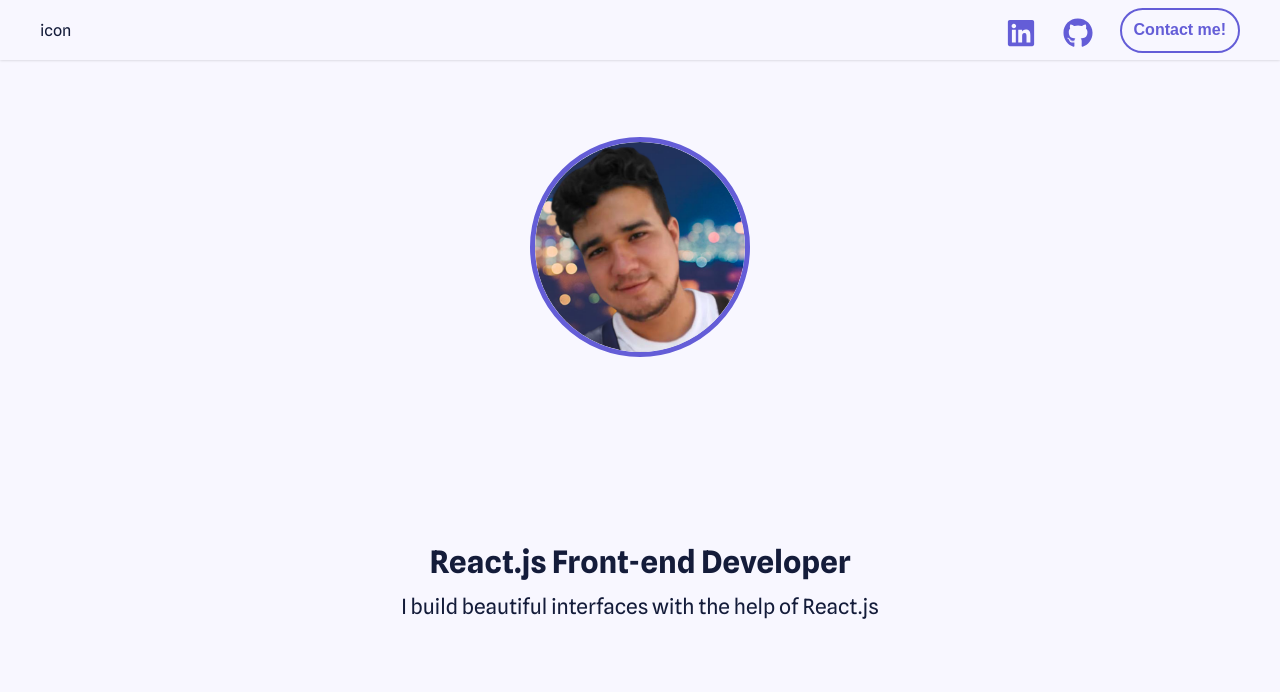
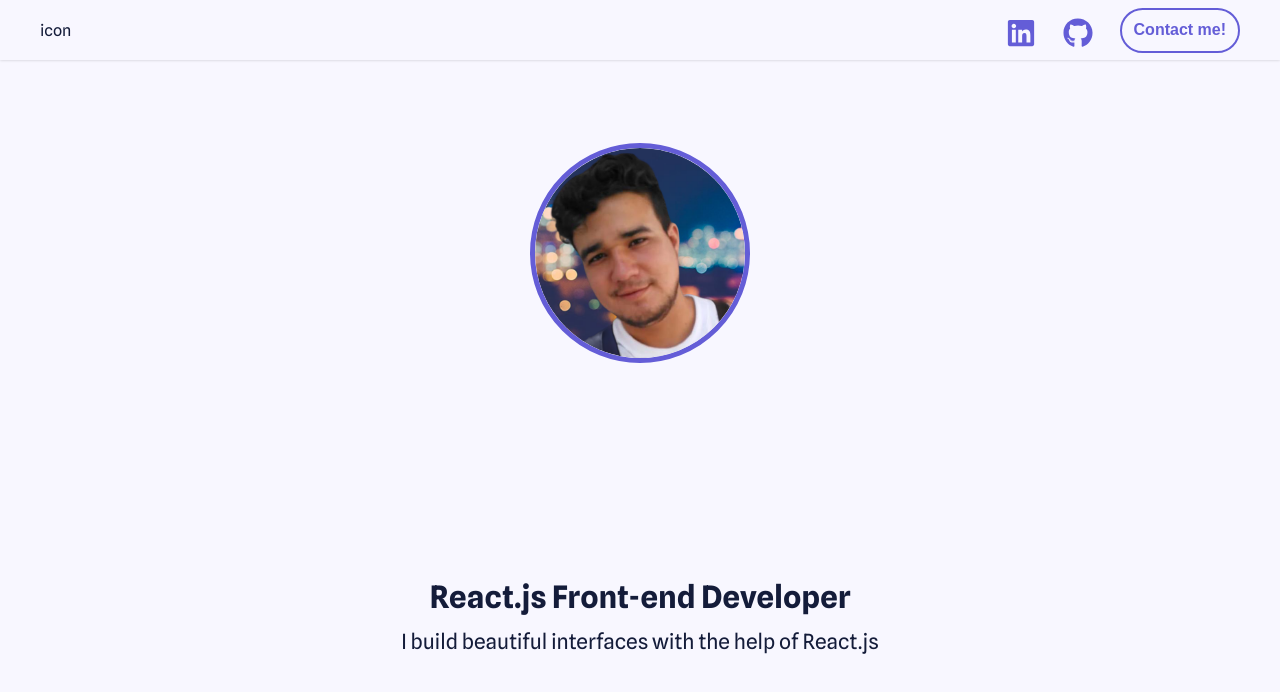
Before and after one commit to jsalen/personal-portfolio, a React (Create React App) app: page / in a window 1280 px wide. Shown: the top 692 px of the page. Built offline with nearby package versions, Linux system fonts and the light colour scheme.

Commit message:
fix layout padding

```diff
--- a/src/components/Layout/styles.js
+++ b/src/components/Layout/styles.js
@@ -3,5 +3,4 @@ import styled from 'styled-components'
 export const Main = styled.main`
   width: 100%;
   margin-top: 60px;
-  padding: 0 16px;
 `
--- a/src/containers/Intro/styles.js
+++ b/src/containers/Intro/styles.js
@@ -2,8 +2,8 @@ import styled from 'styled-components'
 
 export const Container = styled.section`
   width: 100%;
-  height: calc(100vh - 90px);
-  padding: 2rem 0;
+  height: calc(100vh - 60px);
+  padding: 1.2rem 1.6rem 0;
   display: grid;
   grid-template-rows: 1fr 1fr;
   place-items: center;
```
